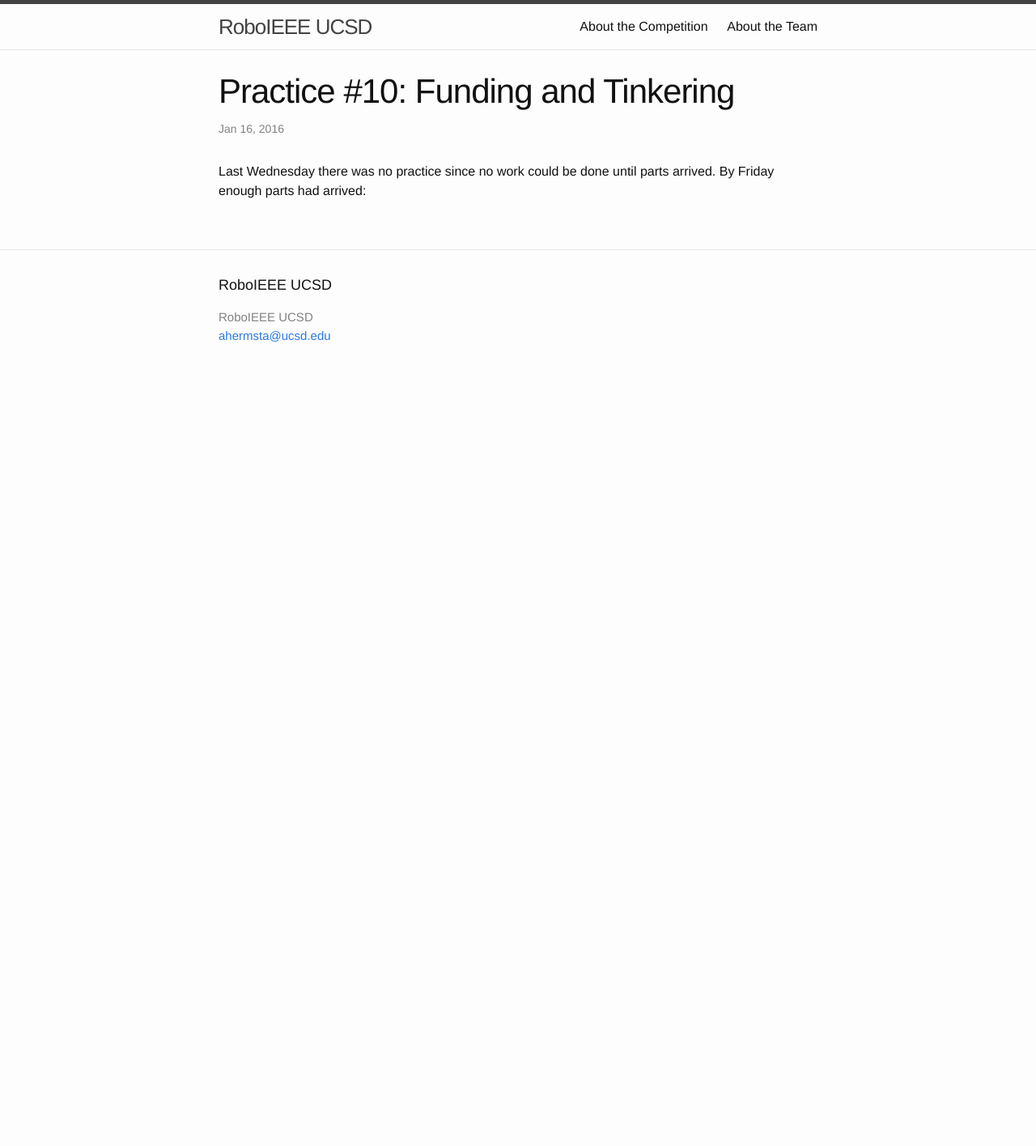
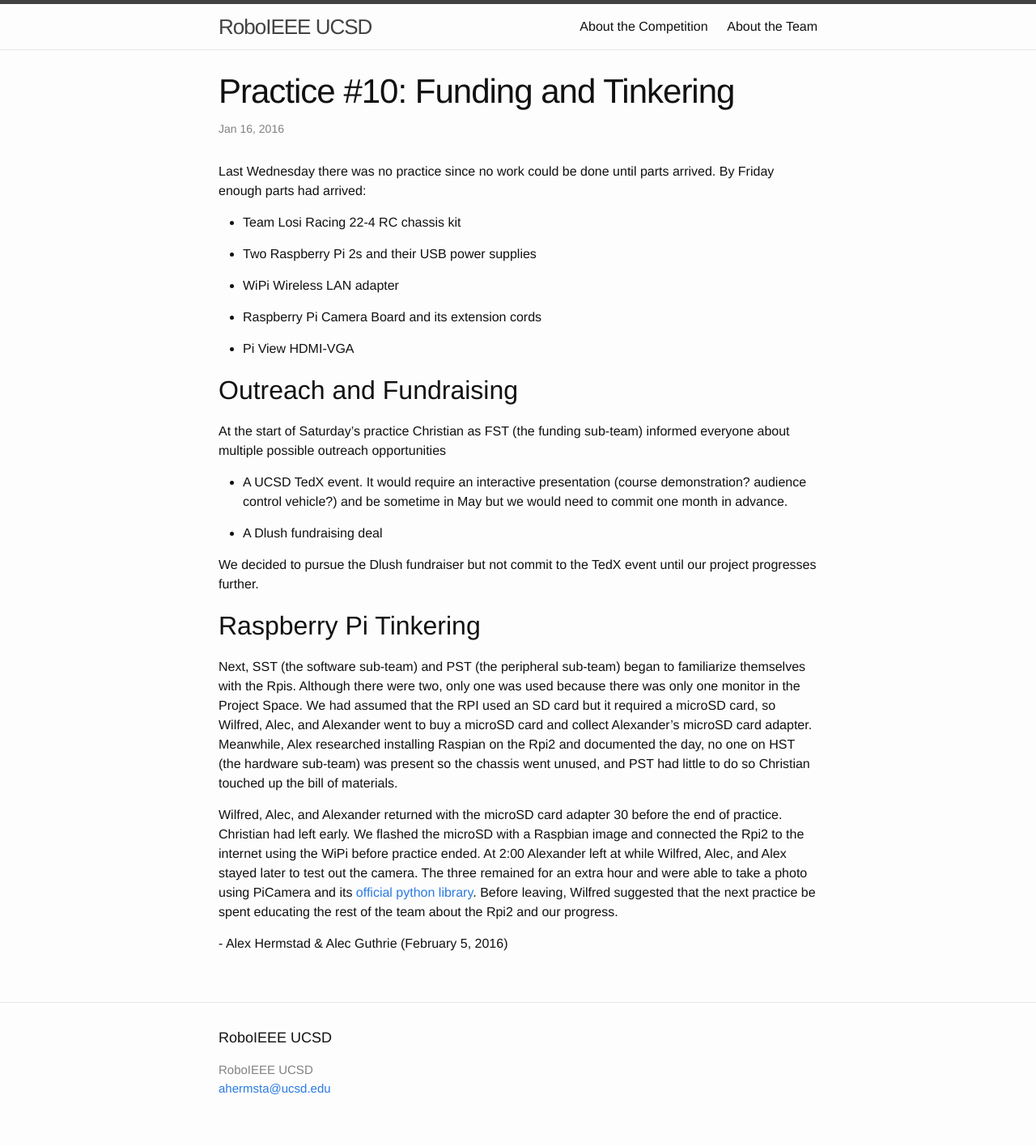
Before and after one commit to hermstadalex/UCSDroboIEEE, a Jekyll site: the page built from _posts/2016-01-16-Funding-Tinkering.markdown, in a window 1280 px wide. Shown: the whole page at 81% size. Built offline with Jekyll 4.4.1, drawn with Linux system fonts in a browser that asks for light colours; before the commit the page ends 900 px from its top, so only the background shows below that.

Commit message:
Finished post

```diff
--- a/_posts/2016-01-16-Funding-Tinkering.markdown
+++ b/_posts/2016-01-16-Funding-Tinkering.markdown
@@ -7,3 +7,59 @@
 
 Last Wednesday there was no practice since no work could be done until parts
 arrived. By Friday enough parts had arrived:
+
+-   Team Losi Racing 22-4 RC chassis kit
+
+-   Two Raspberry Pi 2s and their USB power supplies
+
+-   WiPi Wireless LAN adapter
+
+-   Raspberry Pi Camera Board and its extension cords
+
+-   Pi View HDMI-VGA
+
+
+
+Outreach and Fundraising
+------------------------
+
+At the start of Saturday’s practice Christian as FST (the funding sub-team)
+informed everyone about multiple possible outreach opportunities
+
+-   A UCSD TedX event. It would require an interactive presentation (course
+    demonstration? audience control vehicle?) and be sometime in May but we
+    would need to commit one month in advance.
+
+-   A Dlush fundraising deal
+
+We decided to pursue the Dlush fundraiser but not commit to the TedX event until
+our project progresses further.
+
+
+
+Raspberry Pi Tinkering
+----------------------
+
+Next, SST (the software sub-team) and PST (the peripheral sub-team) began to
+familiarize themselves with the Rpis. Although there were two, only one was used
+because there was only one monitor in the Project Space. We had assumed that the
+RPI used an SD card but it required a microSD card, so Wilfred, Alec, and
+Alexander went to buy a microSD card and collect Alexander’s microSD card
+adapter. Meanwhile, Alex researched installing Raspian on the Rpi2 and
+documented the day, no one on HST (the hardware sub-team) was present so the
+chassis went unused, and PST had little to do so Christian touched up the bill
+of materials.
+
+Wilfred, Alec, and Alexander returned with the microSD card adapter 30 before
+the end of practice. Christian had left early. We flashed the microSD with a
+Raspbian image and connected the Rpi2 to the internet using the WiPi before
+practice ended. At 2:00 Alexander left at while Wilfred, Alec, and Alex stayed
+later to test out the camera. The three remained for an extra hour and were able
+to take a photo using PiCamera and its [official python
+library](<https://www.raspberrypi.org/documentation/usage/camera/python/README.md>).
+Before leaving, Wilfred suggested that the next practice be spent educating the
+rest of the team about the Rpi2 and our progress.
+
+
+
+\- Alex Hermstad & Alec Guthrie (February 5, 2016)
```
